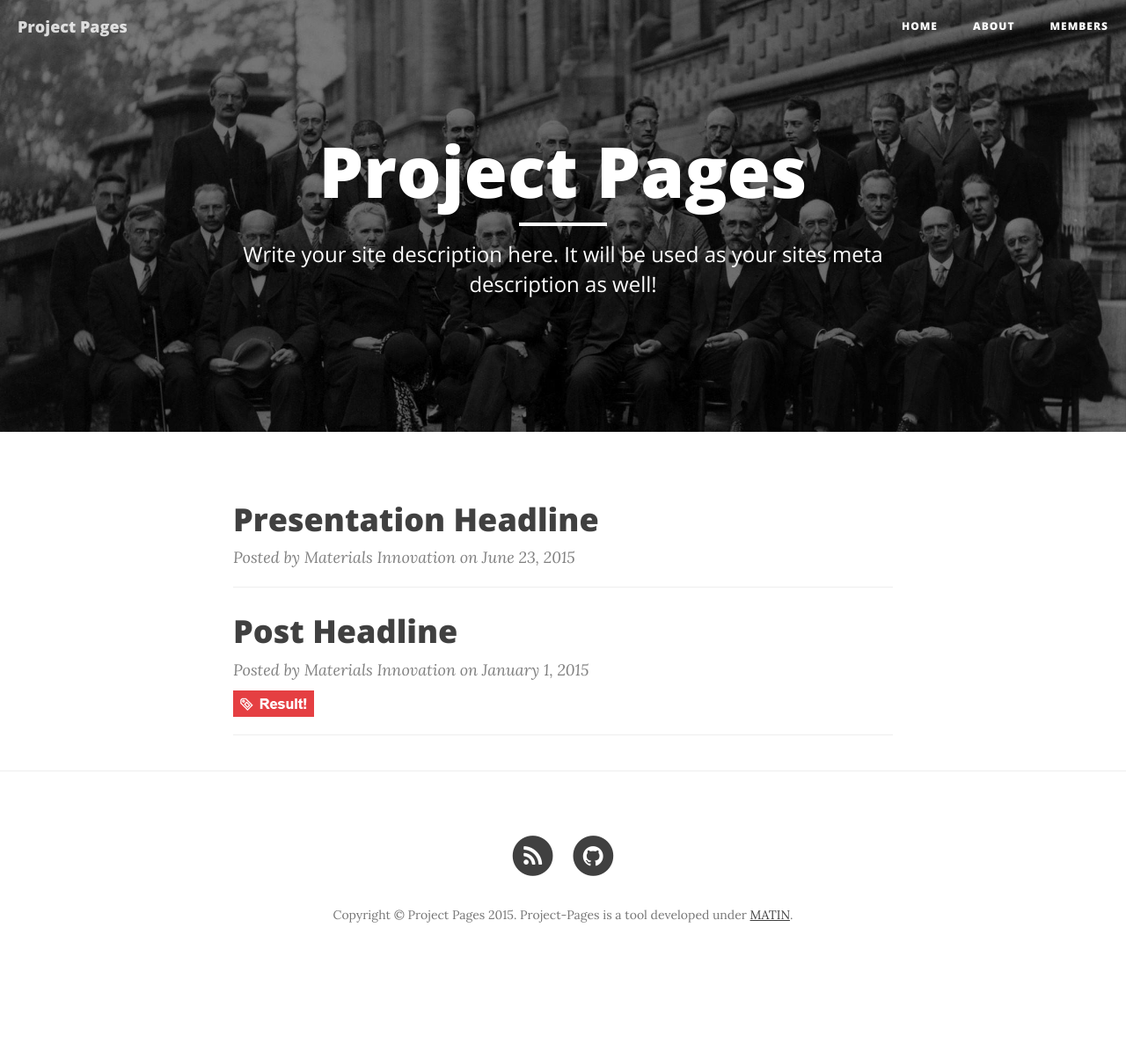
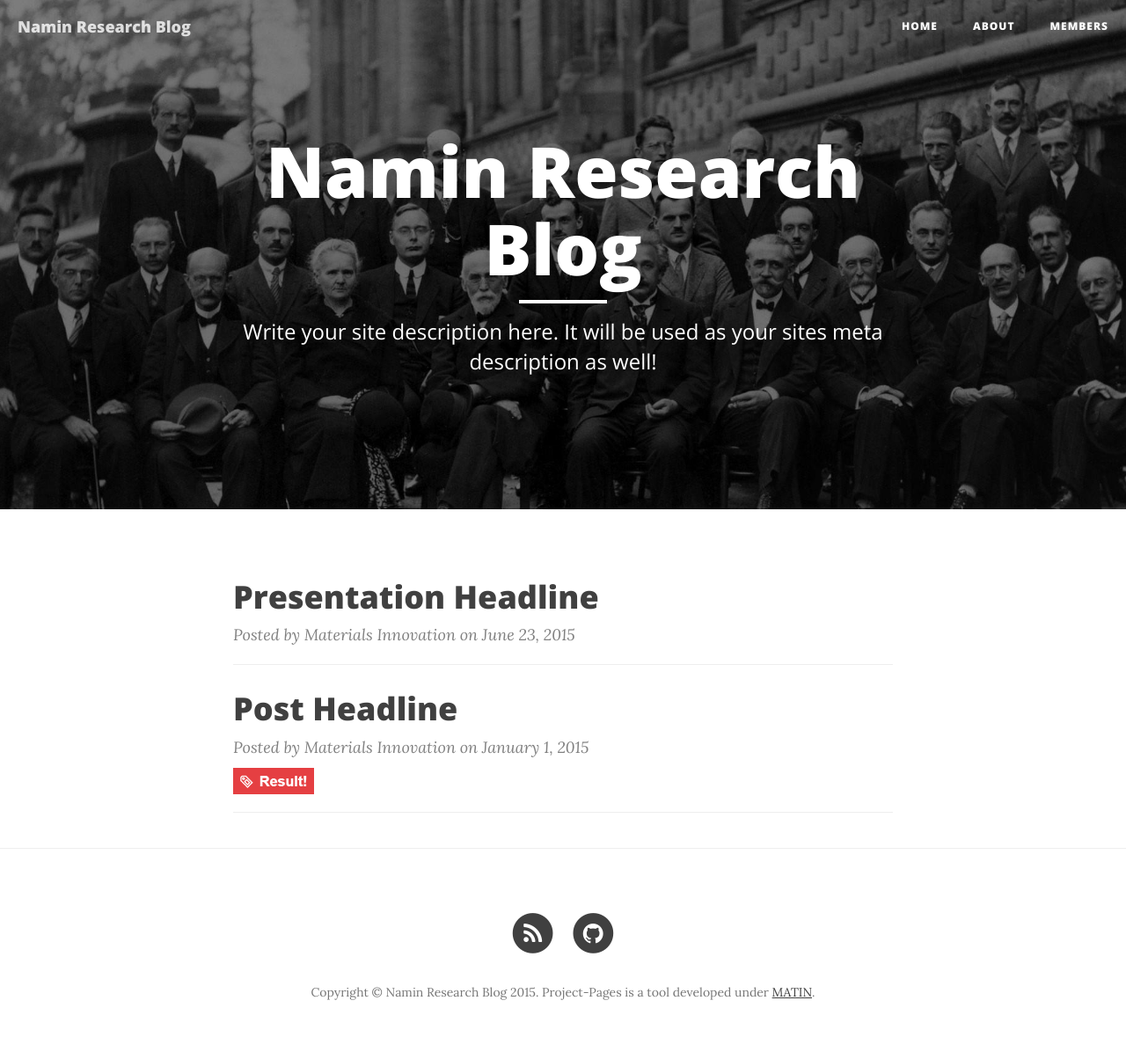
Before and after one commit to Naminz/SRL251, a Jekyll site: the page built from index.html, in a window 1280 px wide. Shown: the whole page at 88% size. Built offline with Jekyll 4.4.1, drawn with Linux system fonts in a browser that asks for light colours; nearby versions of some CDN libraries; the list of posts is cut into pages by our own code; before the commit the page ends 1116 px from its top, so only the background shows below that.

Commit message:
Update _config.yml

```diff
--- a/_config.yml
+++ b/_config.yml
@@ -1,6 +1,6 @@
 # Site settings test
 
-title: Project Pages
+title: Namin Research Blog
 header-img: img/home-bg.jpg
 email: specialnamin@gmail.com
 description: "Write your site description here. It will be used as your sites meta description as well!"
```
